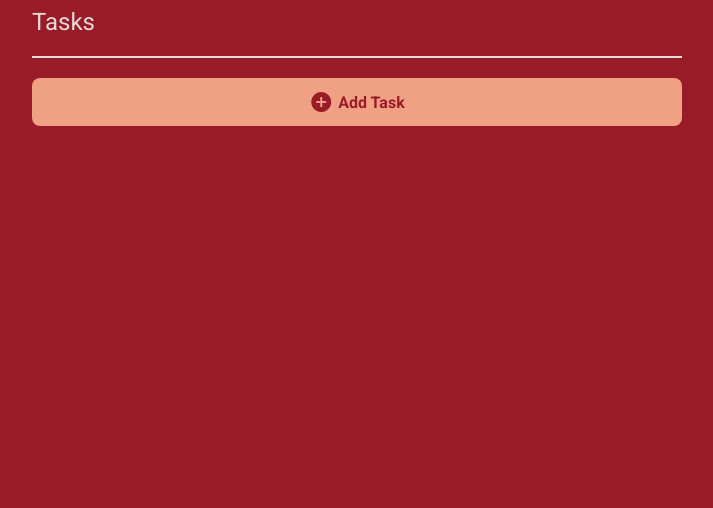
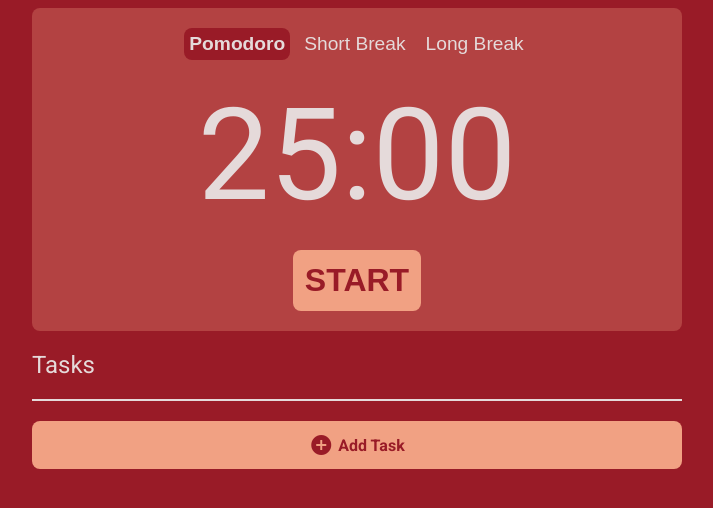
Before and after one commit to wilkus27/pomodoro-soup, a React (Vite) app: page / in a window 1280 px wide. Shown: the top 508 px of the page, without its empty margins (283-996 px from the left). Built offline with nearby package versions, Linux system fonts and the light colour scheme; the HTML template or start-up script is replaced by a standard one.

Commit message:
create initial timer component

```diff
--- a/src/App.jsx
+++ b/src/App.jsx
@@ -1,9 +1,11 @@
 import "./styles.css"
 import TasksContainer from "./components/task/TasksContainer"
+import TimerContainer from "./components/timer/TimerContainer"
 
 export default function App() {
   return (
     <div className="container">
+      <TimerContainer />
       <TasksContainer />
     </div>
   )
--- /dev/null
+++ b/src/components/timer/TimerContainer.jsx
@@ -0,0 +1,43 @@
+import { useEffect, useState } from "react"
+
+export default function TimerContainer() {
+    const [pomodoroTime, setPomodoroTime] = useState(1500)
+    const [isCountingDown, setIsCountingDown] = useState(false)
+
+    const pomodoroMinutes = Math.floor((pomodoroTime % 3600) / 60);
+    const pomodoroSeconds = (pomodoroTime % 60);
+
+    useEffect(() => {
+        if (isCountingDown) {
+            const interval = setInterval(() => {
+                setPomodoroTime((currentTime) => {
+                    if (currentTime === 0) {
+                        clearInterval(interval)
+                        return 0;
+                    } else {
+                        return currentTime -1;
+                    }
+                })
+            }, 1000);
+
+            return () => clearInterval(interval)
+        }
+    }, [isCountingDown]);
+
+    return (
+        <div className="timer-container">
+            <div className="timer">
+                <div className="timer-options">
+                    <button className="timer-option-btn active">Pomodoro</button>
+                    <button className="timer-option-btn">Short Break</button>
+                    <button className="timer-option-btn">Long Break</button>
+                </div>
+                <span className="timer-string">{`${pomodoroMinutes}`.padStart(2, 0)}:{`${pomodoroSeconds}`.padStart(2, 0)}</span>
+                <div className="timer-buttons">
+                    {!isCountingDown && <button className="timer-btn" onClick={() => setIsCountingDown(true)}>START</button>}
+                    {isCountingDown && <button className="timer-btn" onClick={() => setIsCountingDown(false)}>PAUSE</button>}
+                </div>
+            </div>
+        </div>
+    )
+}
--- a/src/styles.css
+++ b/src/styles.css
@@ -4,6 +4,7 @@
     --color3: #e64f25;
     --color4: #ed884c;
     --color5: #f1a183;
+    --color5faded: #f1a1834a;
     --color6: #E5DADA;
     --color7: #D5C5C3;
 }
@@ -253,3 +254,62 @@ input::-webkit-inner-spin-button {
     justify-content: end;
     gap: 20px;
 }
+
+/* TIMER */
+
+.timer-container {
+    margin-bottom: 20px;
+    width: 100%;
+}
+
+.timer {
+    background: var(--color5faded);
+    border-radius: 8px;
+    display: flex;
+    flex-direction: column;
+    align-items: center;
+    justify-content: center;
+    row-gap: 20px;
+    padding: 20px;
+}
+
+.timer-options {
+    display: flex;
+    gap: 8px;
+}
+
+.timer-option-btn {
+    font-size: 1.2rem;
+    background: none;
+    border: none;
+    color: var(--color6);
+}
+
+.timer-option-btn.active {
+    font-weight: bold;
+    background: var(--color1);
+    border-radius: 8px;
+    padding: 5px;
+}
+
+.timer-option-btn:hover {
+    cursor: pointer;
+}
+
+.timer-string {
+    font-size: 8rem;
+}
+
+.timer-btn {
+    font-size: 2rem;
+    font-weight: bold;
+    padding: 12px;
+    background: var(--color5);
+    color: var(--color1);
+    border-radius: 8px;
+    border: none;
+}
+
+.timer-btn:hover {
+    cursor: pointer;
+}
```
